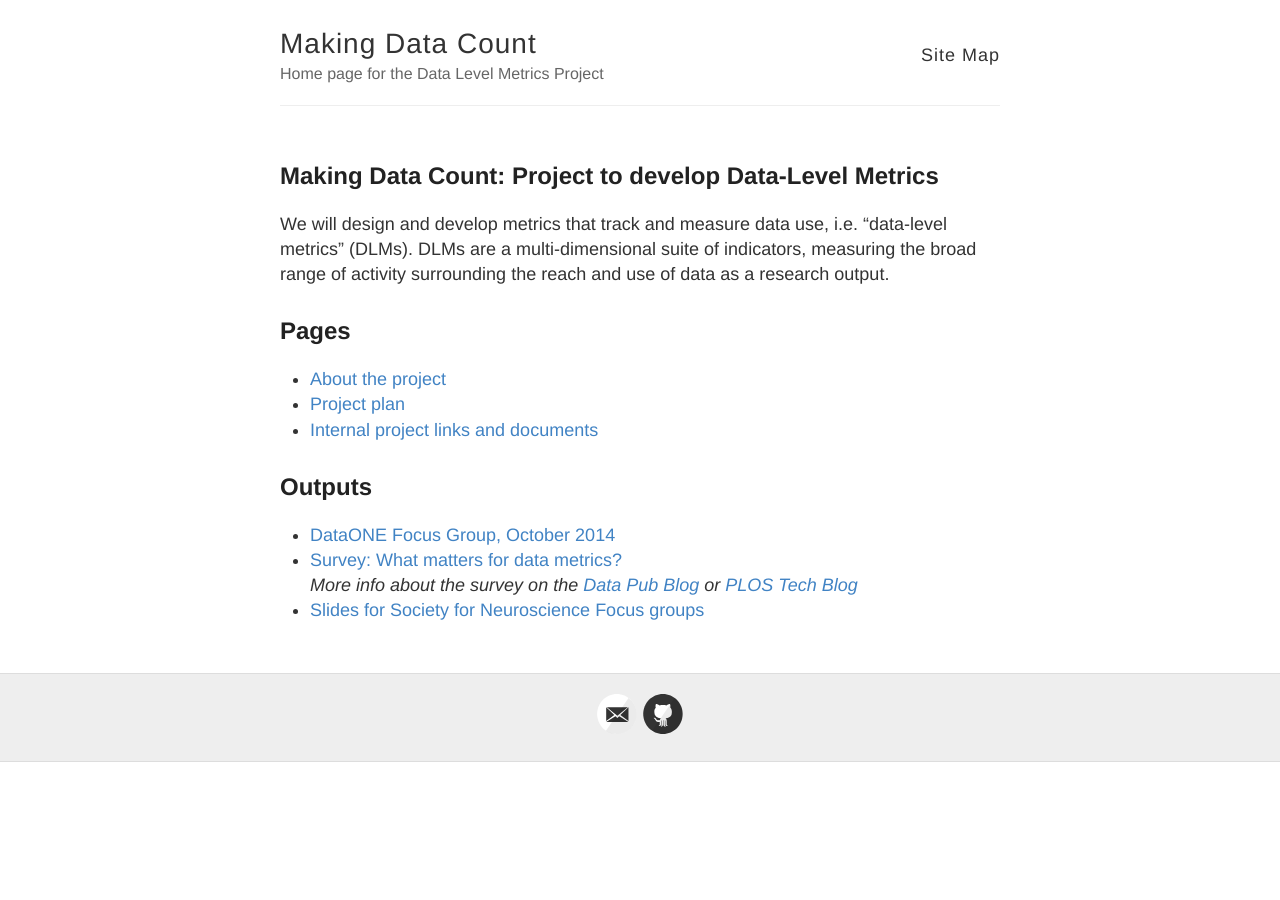
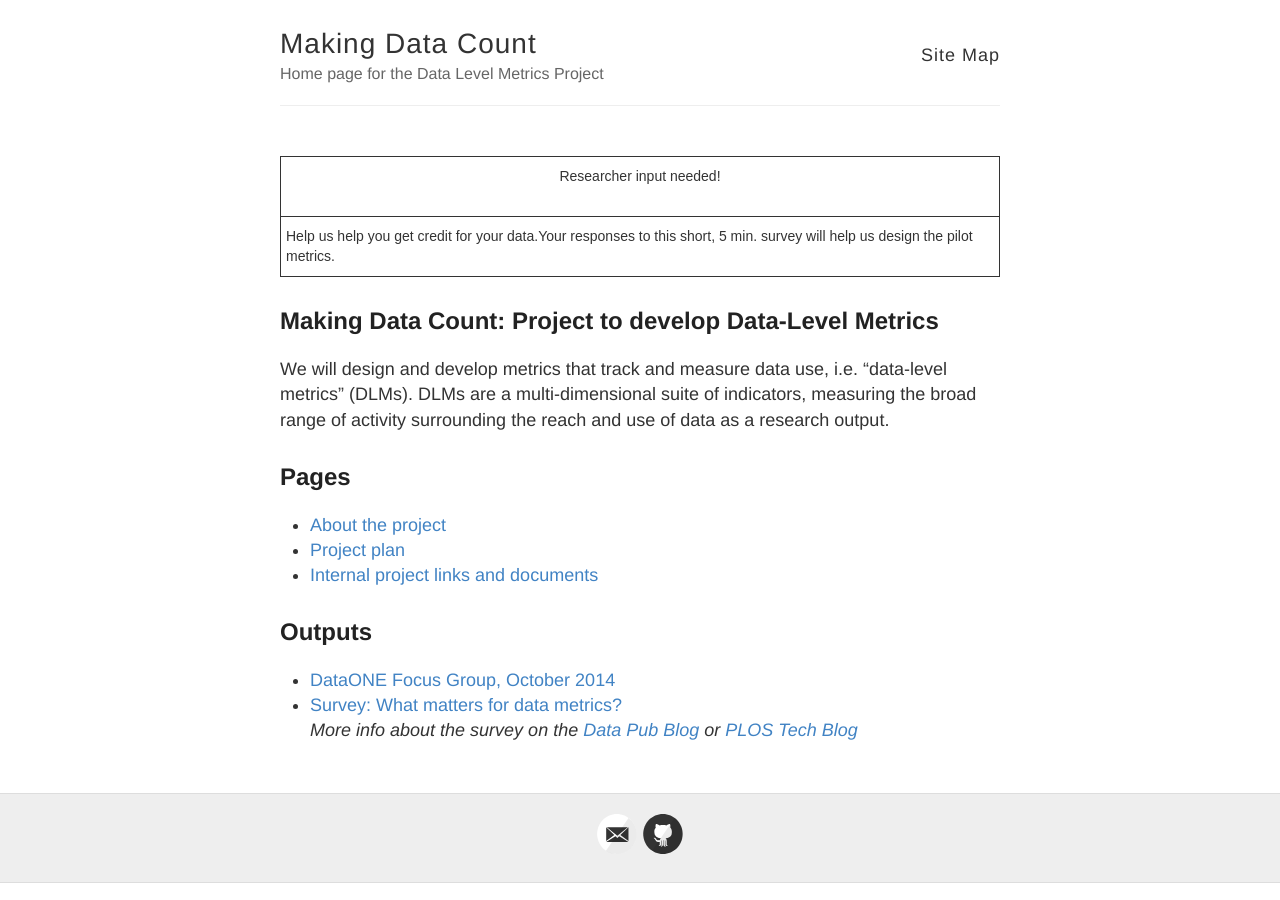
Before and after one commit to lagotto/MDC, a Jekyll site: the page built from index.html, in a window 1280 px wide. Built offline with Jekyll 4.4.1, drawn with Linux system fonts in a browser that asks for light colours.

Commit message:
added banner to solicit survey responses

```diff
--- a/index.html
+++ b/index.html
@@ -4,6 +4,13 @@ layout: default
 <head>
 <link rel="shortcut icon" href="/MDC/favicon.ico" type="image/x-icon">
 <link rel="icon" href="/MDC/favicon.ico" type="image/x-icon">
+<style type="text/css">
+.tg  {border-collapse:collapse;border-spacing:0;}
+.tg td{font-family:Arial, sans-serif;font-size:14px;padding:10px 5px;border-style:solid;border-width:1px;overflow:hidden;word-break:normal;}
+.tg th{font-family:Arial, sans-serif;font-size:14px;font-weight:normal;padding:10px 5px;border-style:solid;border-width:1px;overflow:hidden;word-break:normal;}
+.tg .tg-7cax{font-weight:bold;background-color:#efefef;color:#000000}
+.tg .tg-1vft{background-color:#efefef;color:#343434}
+</style>
 </head>
 <!-- <div class="home">
 
@@ -18,6 +25,15 @@ layout: default
     {% endfor %}
   </ul>
 -->
+
+<table class="tg">
+  <tr>
+    <th class="tg-1z9w">Researcher input needed! <br><br></th>
+  </tr>
+  <tr>
+    <td class="tg-fdty">Help us help you get credit for your data.Your responses to this short, 5 min. survey will help us design the pilot metrics.</td>
+  </tr>
+</table>
 
 <h2>Making Data Count: Project to develop Data-Level Metrics</h2>
 We will design and develop metrics that track and measure data use, i.e. “data-level metrics” (DLMs). DLMs are a multi-dimensional suite of indicators, measuring the broad range of activity surrounding the reach and use of data as a research output.
@@ -35,7 +51,6 @@ We will design and develop metrics that track and measure data use, i.e. “data
 <li> <a href="http://articlemetrics.github.io/MDC/d1-focus">DataONE Focus Group, October 2014</a></li>
 <li> <a href="http://surveymonkey.com/s/makedatacount">Survey: What matters for data metrics?</a></li
 <li> <em>More info about the survey on the <a href="http://datapub.cdlib.org/2014/10/31/data-do-you-care-the-dlm-survey/">Data Pub Blog</a> or <a href="http://blogs.plos.org/tech/how-do-you-do-data/">PLOS Tech Blog</a></em>
-<li> <a href="https://docs.google.com/presentation/d/1DbnzPRYPhdGrDVTYo8MMMgebHITohVK9kFf5O87N9vg/edit?usp=sharing">Slides for Society for Neuroscience Focus groups</a></li>
 </ul>
 
 
```
